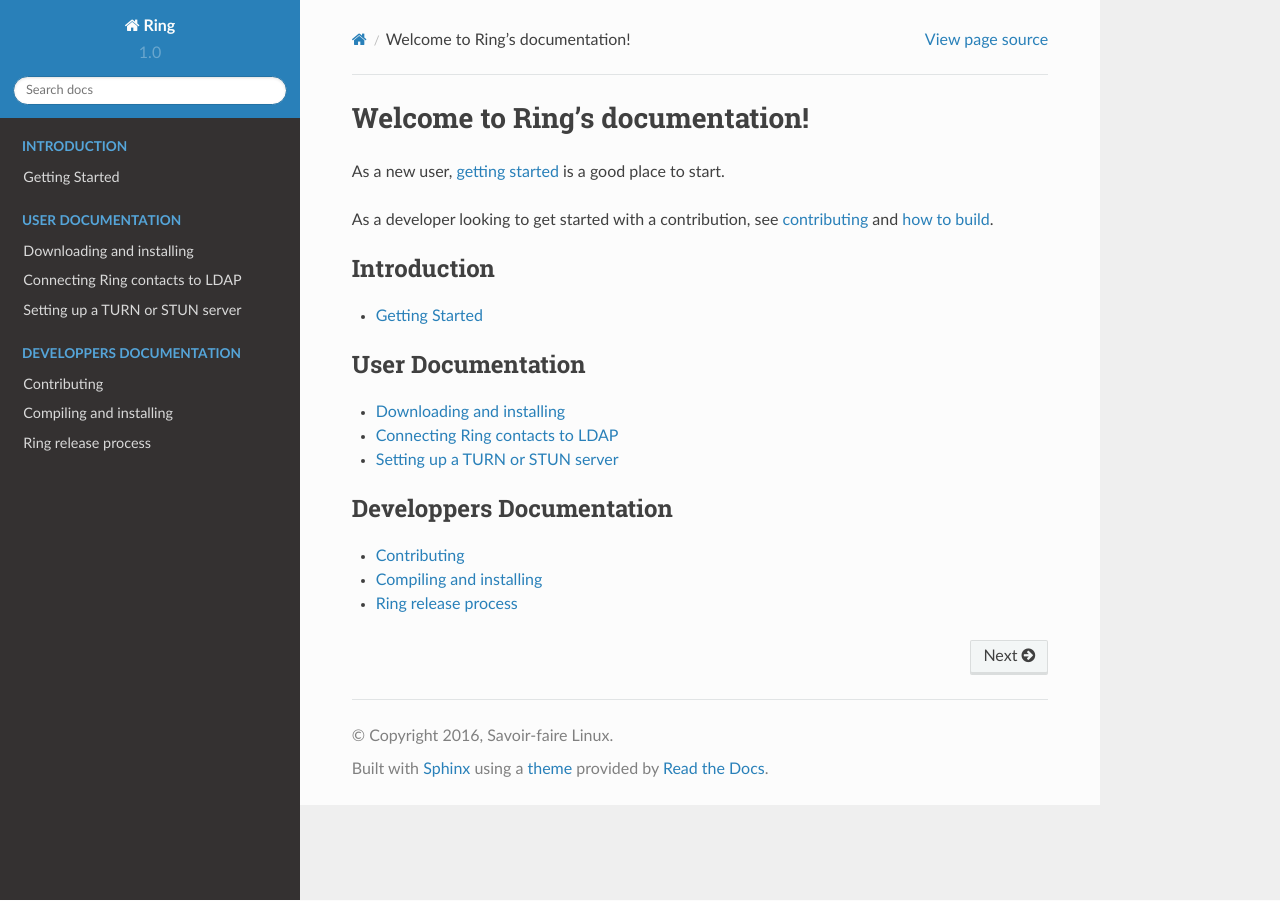
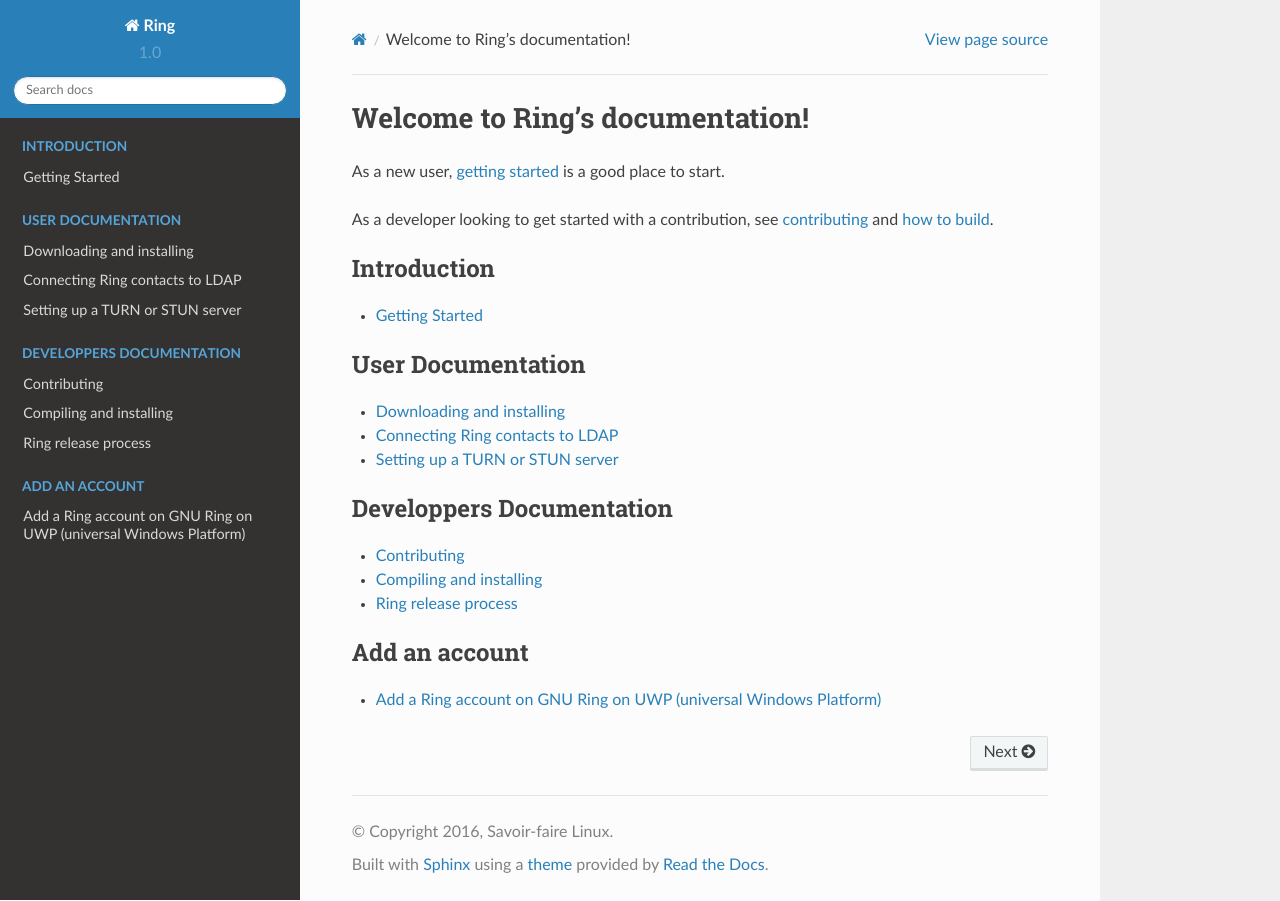
Before and after one commit to savoirfairelinux/jami-project, a Sphinx documentation site: the page built from docs/source/index.rst, in a window 1280 px wide. Built offline with Sphinx 7.4.7 and the Read the Docs theme 2.0.0, drawn with Linux system fonts in a browser that asks for light colours.

Commit message:
ajout de la documentation
Change-Id: I60b9934eedac4944708121b4acc38a78d2d26552

```diff
--- /dev/null
+++ b/docs/source/dev/log1000Doc/Add_account.rst
@@ -0,0 +1,75 @@
+==============================================================
+ Add a Ring account on GNU Ring on UWP (universal Windows Platform)
+==============================================================
+
+Add an Ring account to Ring
+######################
+
+
+
+.. image:: Add_account/1.png
+   :height: 666
+   :width: 1008
+   :scale: 100 %
+   :alt: step 1
+   :align: center
+
+
+
+- After starting the app and log in your account, click on the **@** Tab in the left corner of your screen.
+
+
+
+
+
+.. image:: Add_account/2.png
+   :height: 740
+   :width: 901
+   :scale: 100 %
+   :alt: step 2
+   :align: center
+
+
+
+- From this tab, click ont the **+** in the bottom left corner.
+
+
+.. image:: Add_account/3.png
+   :height: 701
+   :width: 320
+   :scale: 100 %
+   :alt: step 3
+   :align: center
+
+
+
+- Fill the fields with your information. You don't need to modify the type of the account as it is set on Ring by default.
+
+
+
+
+.. image:: Add_account/4.png
+   :height: 706
+   :width: 316
+   :scale: 100 %
+   :alt: step 4
+   :align: center
+
+
+
+
+- When the fields are all filled, click on the **checked sign** located in the bottom left corner.
+
+
+
+
+.. image:: Add_account/5.png
+   :height: 727
+   :width: 324
+   :scale: 100 %
+   :alt: step 5
+   :align: center
+
+
+
+- If you have followed those step, your new account should showed up in the **@** tab.
--- a/docs/source/index.rst
+++ b/docs/source/index.rst
@@ -52,3 +52,10 @@
    :glob:
 
    dev/gnome-client/*
+
+.. toctree::
+   :caption: Add an account
+   :maxdepth: 1
+   :glob:
+
+   dev/log1000Doc/*
```
Also changed, not shown: docs/source/dev/log1000Doc/Add_account/1.png (added), docs/source/dev/log1000Doc/Add_account/2.png (added), docs/source/dev/log1000Doc/Add_account/3.png (added), docs/source/dev/log1000Doc/Add_account/4.png (added), docs/source/dev/log1000Doc/Add_account/5.png (added), 1 other file.
